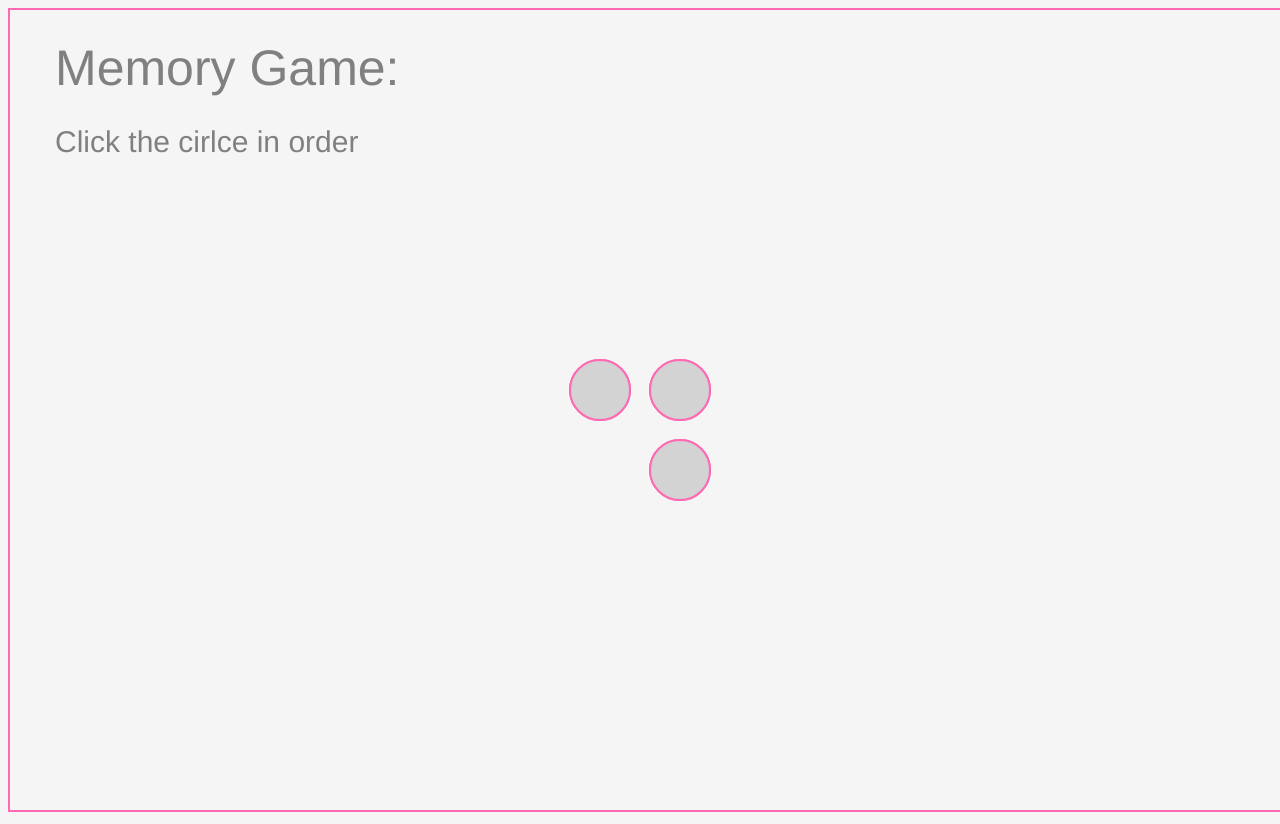
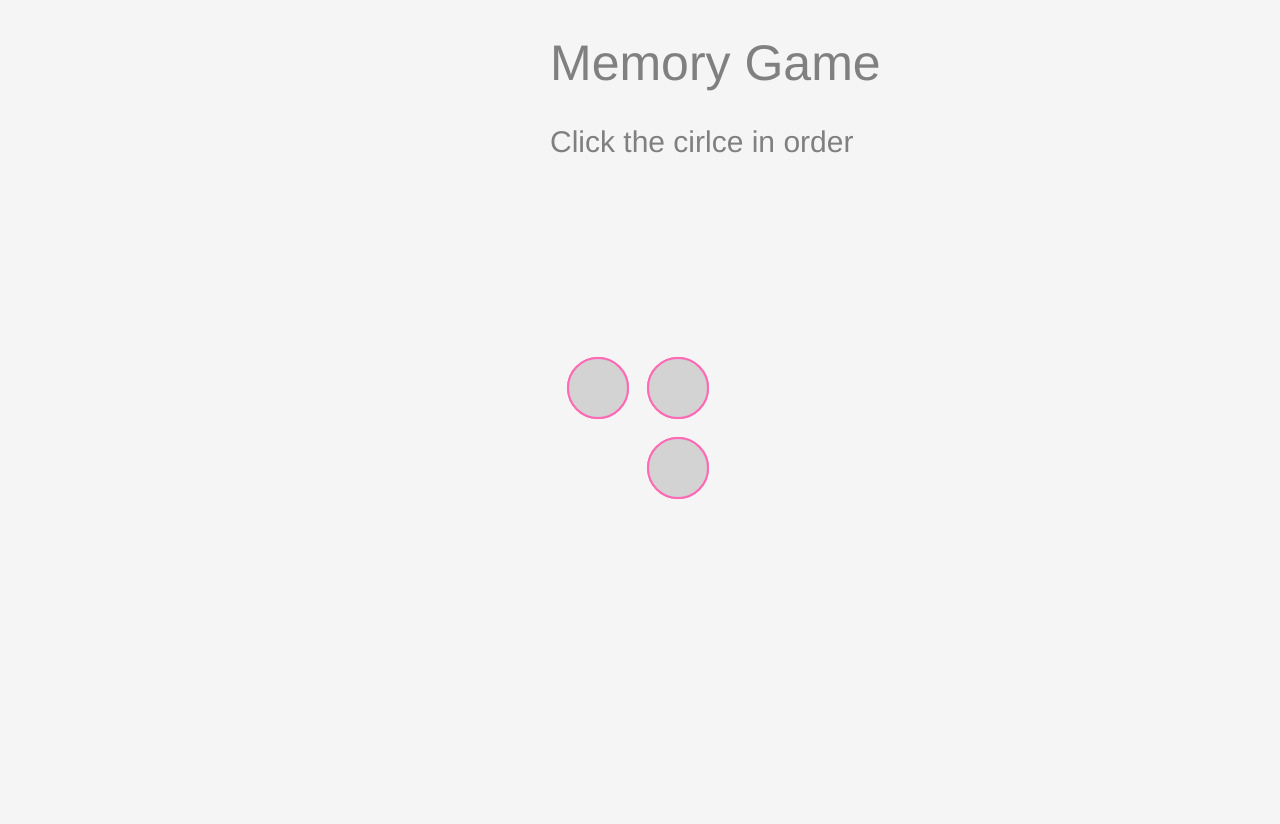
Before and after one commit to thamy2/thamy2.github.io, a plain HTML site: page index.html in a window 1280 px wide. Drawn offline with Linux system fonts and the light colour scheme.

Commit message:
color changes

```diff
--- a/index.html
+++ b/index.html
@@ -7,13 +7,11 @@
 
 </head>
 <body>
-<!-- partial:index.partial.html -->
-<canvas id='c' style = "border:2px solid #FF69B4" > </canvas>
+<canvas id='c'> </canvas>
 <div class='info'>
-  <H1> Memory Game: </H1>
+  <H1> Memory Game </H1>
   <h2>Click the cirlce in order</h2>
 </div>
-<!-- partial -->
   <script  src="./script.js"></script>
 
 </body>
--- a/styles.css
+++ b/styles.css
@@ -9,8 +9,8 @@ body {
   top: 0px;
   left: 0px;
   color: grey;
-  padding: 5px;
-  left: 50px;
+  padding: 0px;
+  left: 550px;
 }
 
 h1 {
```
